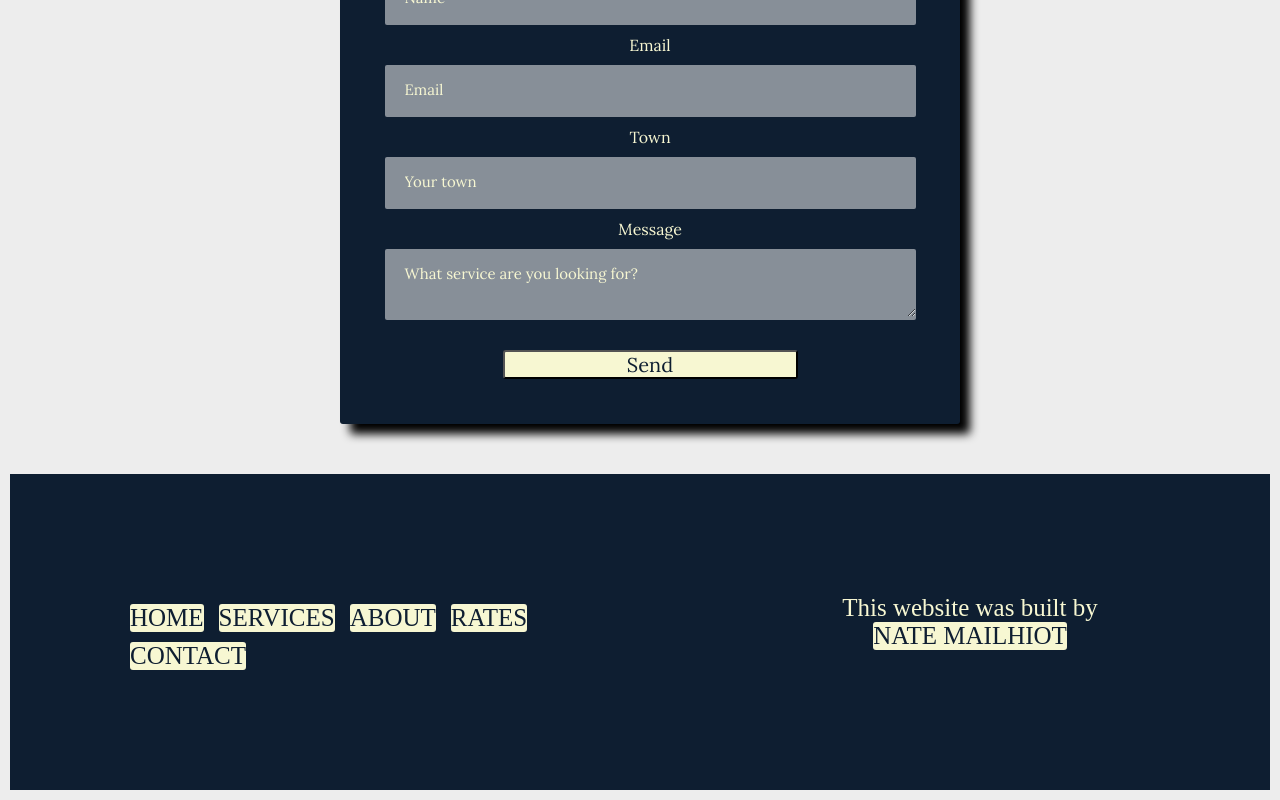
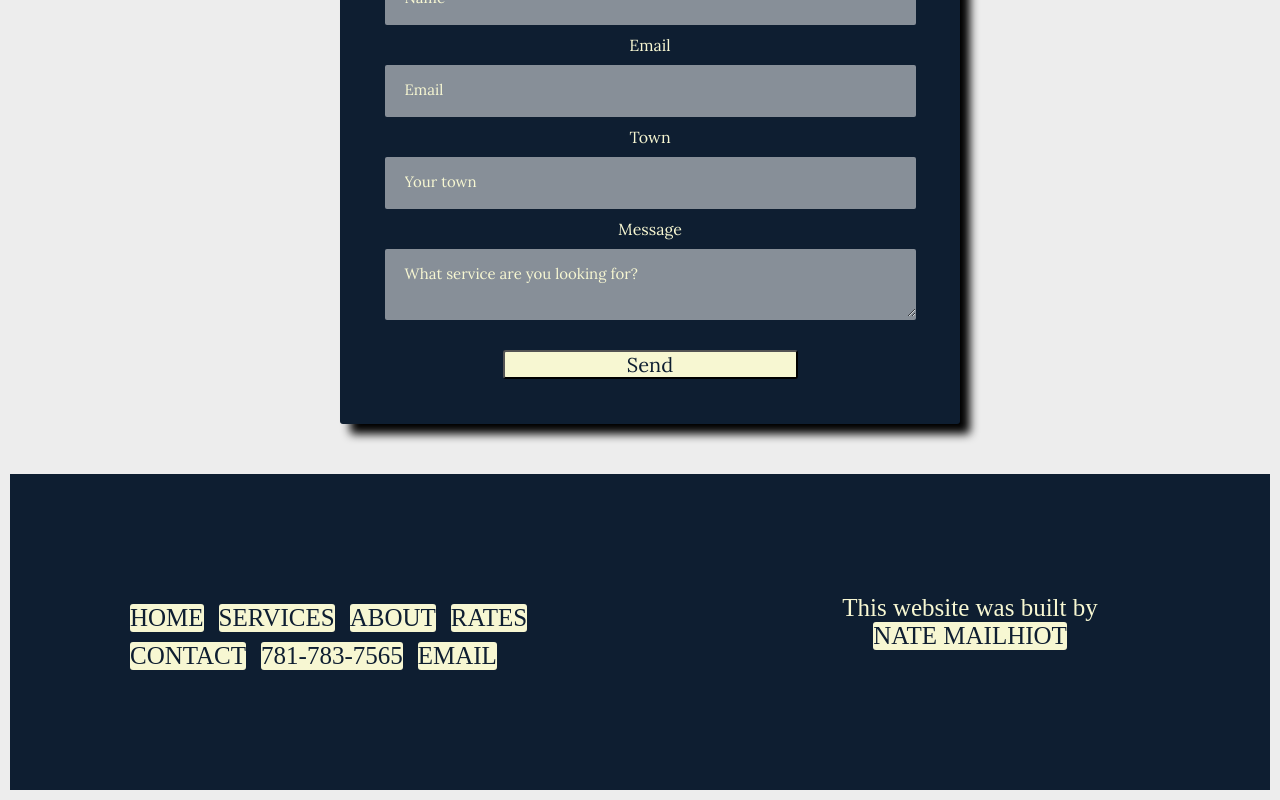
Before and after one commit to NateMail/greatexpectationsmoc, a React (Create React App) app: page / in a window 1280 px wide. Shown: the part 5292-6092 px from the top of the page. Built offline with nearby package versions, Linux system fonts and the light colour scheme; no server answers; a web font is replaced by a local one.

Commit message:
Footer contact info added

```diff
--- a/src/components/Footer.js
+++ b/src/components/Footer.js
@@ -32,6 +32,19 @@ const Footer = () => {
                   Contact
                 </a>
               </li>
+              <li className="footer__list__item">
+                <a href="tel:781-783-7565" className="footer__a">
+                  781-783-7565
+                </a>
+              </li>
+              <li className="footer__list__item">
+                <a
+                  href="mailto:greatexpectationssouthshore@gmail.com"
+                  className="footer__a"
+                >
+                  email
+                </a>
+              </li>
             </ul>
           </div>
         </div>
```
